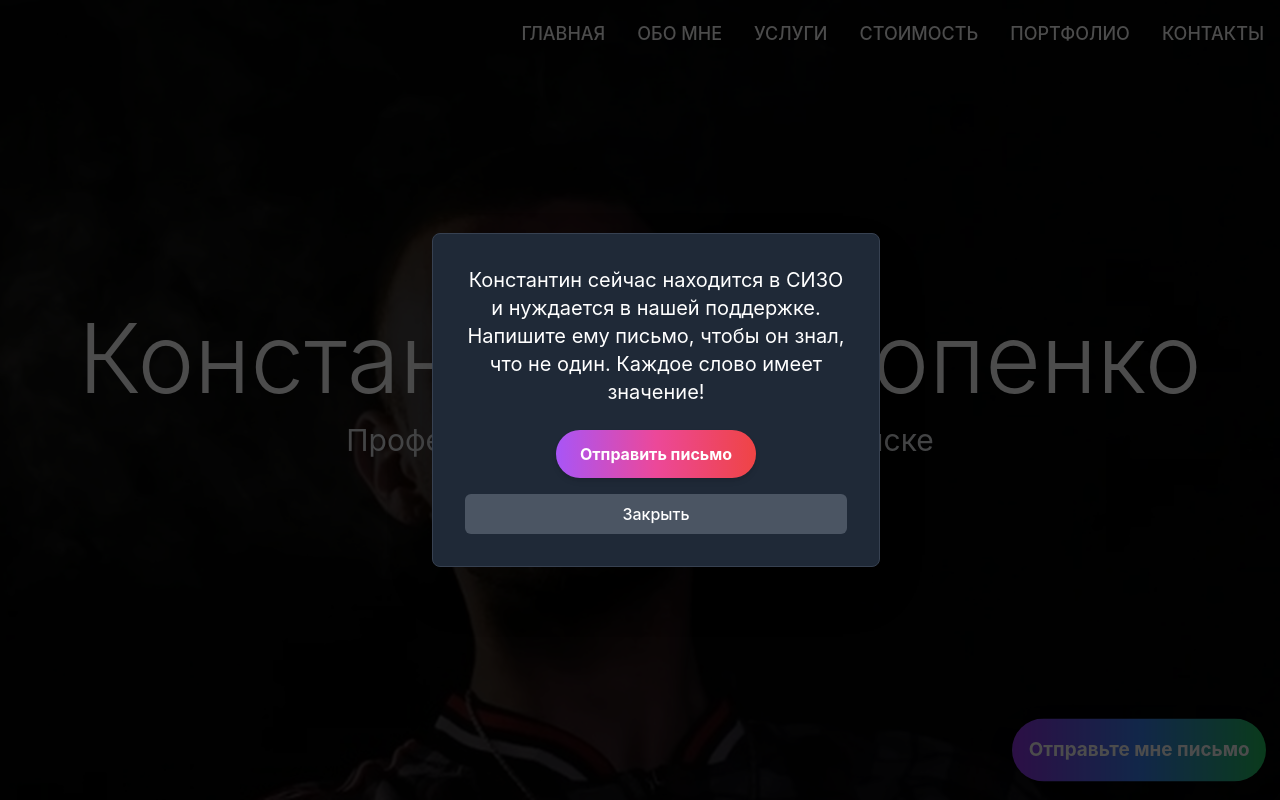
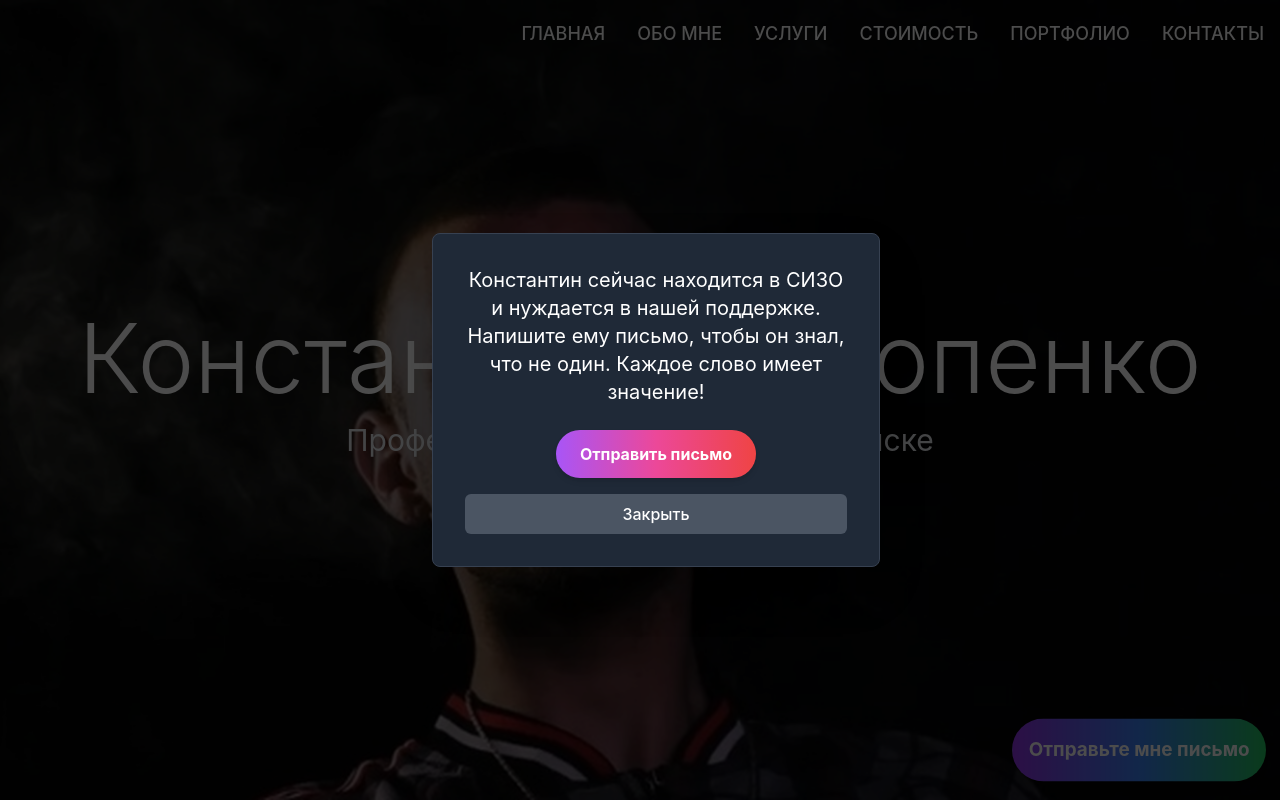
Before and after one commit to oldphotop/oldphotop.github.io, a React (Create React App) app: page / in a window 1280 px wide. Shown: the top 800 px of the page. Built offline with nearby package versions, Linux system fonts and the light colour scheme.

Commit message:
Изменена favicon, изменен %затемнения

```diff
--- a/public/index.html
+++ b/public/index.html
@@ -2,7 +2,7 @@
     <html lang="ru">
       <head>
         <meta charset="utf-8" />
-        <link rel="icon" href="%PUBLIC_URL%/favicon.ico" />
+        <link rel="icon" href="%PUBLIC_URL%/favicon.png" />
         <meta name="viewport" content="width=device-width, initial-scale=1" />
         <meta name="theme-color" content="#000000" />
         <meta
@@ -17,7 +17,7 @@
         <link rel="stylesheet" href="https://cdnjs.cloudflare.com/ajax/libs/font-awesome/6.0.0-beta3/css/all.min.css" xintegrity="sha512-Fo3rlalDLrphzB92/z5JkXQxMv/gA8Fz1n5x5s5T4D/x3b2z5W5z5z5v5w5w5w5w==" crossorigin="anonymous" referrerpolicy="no-referrer" />
 
         <!-- Tailwind CSS CDN -->
-        <script src="https://cdn.tailwindcss.com"></script>
+        <script src="https://cdn.tailwindcss.com/3.4.16"></script>
         <!-- Tailwind CSS configuration for Inter font and custom animations -->
         <script>
           tailwind.config = {
--- a/src/App.js
+++ b/src/App.js
@@ -100,7 +100,7 @@ const HeroSection = ({ mediaType, mediaSrc }) => {
     return (
         <section id="home" className="relative h-screen flex items-center justify-center overflow-hidden text-center text-white font-inter">
             {/* Darkening overlay */}
-            <div className="absolute inset-0 bg-black bg-opacity-70 z-10 animate-fadeIn"></div>
+            <div className="absolute inset-0 bg-black bg-opacity-40 z-10 animate-fadeIn"></div>
             {/* Media background (video or image) */}
             {mediaType === 'video' ? (
                 <video
```
Also changed, not shown: public/favicon.png (added), 1 other file (tests, documents, lock files or other folders).
